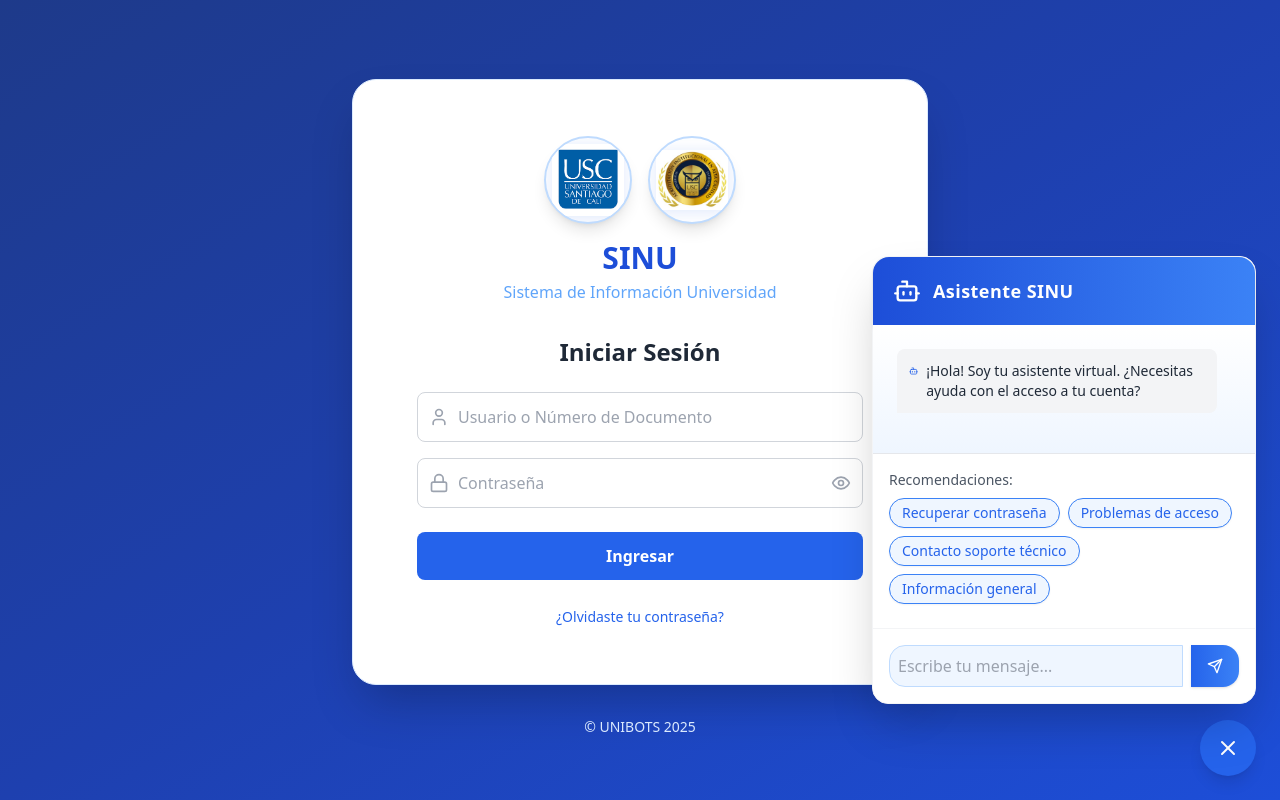
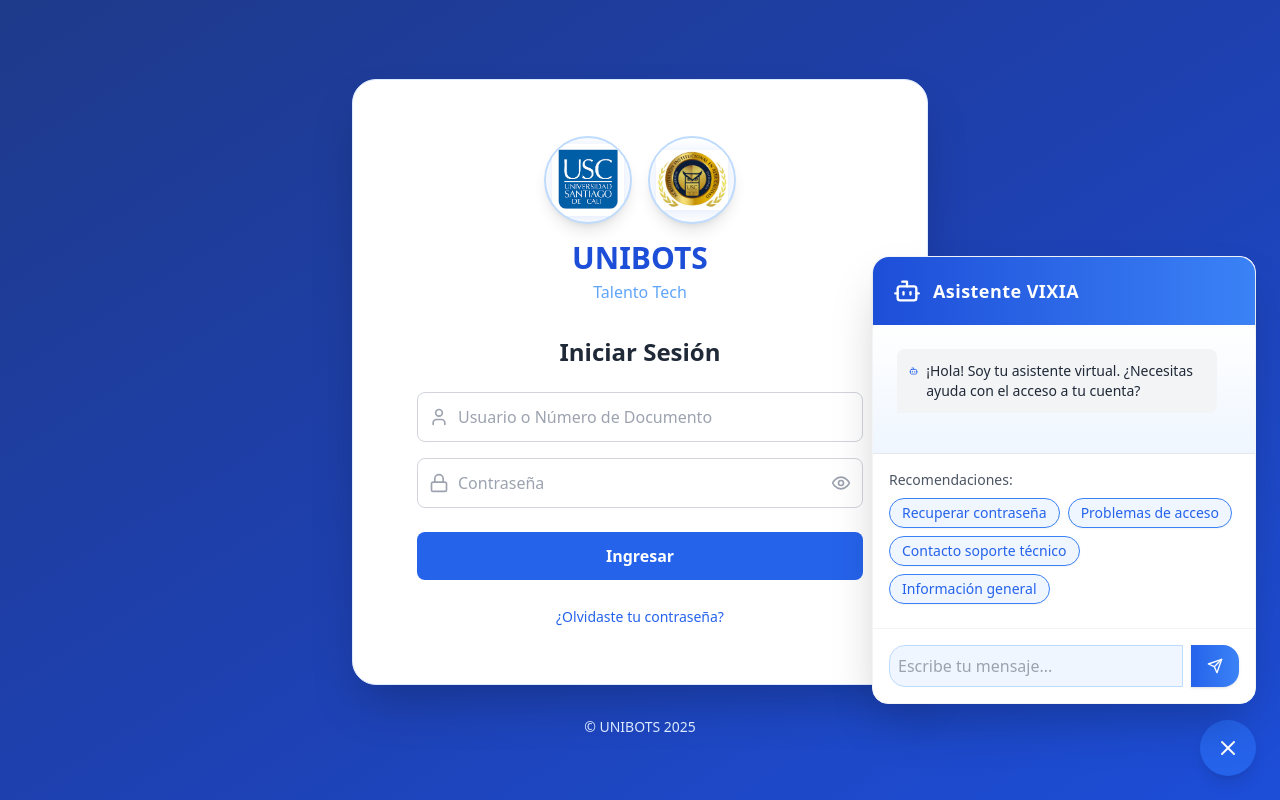
Before and after one commit to TheRainHermit/UniBots, a React (Vite) app in the folder chatbot_frontend/: page / in a window 1280 px wide. Both pictures are taken after a click on the button 1228 px from the left and 748 px from the top of the page. Built offline with nearby package versions, Linux system fonts and the light colour scheme.

Commit message:
Cambios Logos

```diff
--- a/chatbot_frontend/index.html
+++ b/chatbot_frontend/index.html
@@ -2,9 +2,9 @@
 <html lang="en">
   <head>
     <meta charset="UTF-8" />
-    <link rel="icon" type="image/svg+xml" href="/vite.svg" />
+    <link rel="icon" type="image/svg+xml" href="./src/assets/Logo USC.png" />
     <meta name="viewport" content="width=device-width, initial-scale=1.0" />
-    <title>SINU University Information System</title>
+    <title>UNIBOTS Universidad Santiago de Cali</title>
   </head>
   <body>
     <div id="root"></div>
--- a/chatbot_frontend/src/components/Chatbot.tsx
+++ b/chatbot_frontend/src/components/Chatbot.tsx
@@ -25,7 +25,7 @@
       id: 1,
       type: 'bot',
       content: isAuthenticated
-        ? '¡Hola! Soy tu asistente virtual de SINU. ¿En qué puedo ayudarte hoy?'
+        ? '¡Hola! Soy tu asistente virtual de VIXIA. ¿En qué puedo ayudarte hoy?'
         : '¡Hola! Soy tu asistente virtual. ¿Necesitas ayuda con el acceso a tu cuenta?'
     }
   ]);
@@ -232,7 +232,7 @@
           <div className="bg-gradient-to-r from-blue-700 to-blue-500 text-white p-5 rounded-t-2xl shadow-md">
             <div className="flex items-center">
               <Bot className="w-7 h-7 mr-3" />
-              <h3 className="font-bold text-lg tracking-wide">Asistente SINU</h3>
+              <h3 className="font-bold text-lg tracking-wide">Asistente VIXIA</h3>
             </div>
           </div>
 
--- a/chatbot_frontend/src/components/Dashboard/Dashboard.tsx
+++ b/chatbot_frontend/src/components/Dashboard/Dashboard.tsx
@@ -142,7 +142,7 @@
           <div className="flex justify-between items-center h-16">
             <div className="flex items-center">
               <GraduationCap className="w-8 h-8 text-blue-600 mr-3" />
-              <h1 className="text-2xl font-bold text-gray-800">SINU</h1>
+              <h1 className="text-2xl font-bold text-gray-800">UNI BOTS</h1>
             </div>
 
             <div className="flex items-center space-x-4">
--- a/chatbot_frontend/src/components/LoginPage.tsx
+++ b/chatbot_frontend/src/components/LoginPage.tsx
@@ -65,8 +65,8 @@
                 />
               </div>
             </div>
-            <h1 className="text-3xl font-bold text-blue-700 mb-1">SINU</h1>
-            <p className="text-blue-400">Sistema de Información Universidad</p>
+            <h1 className="text-3xl font-bold text-blue-700 mb-1">UNIBOTS</h1>
+            <p className="text-blue-400">Talento Tech</p>
           </div>
 
           {/* Login Form */}
```
